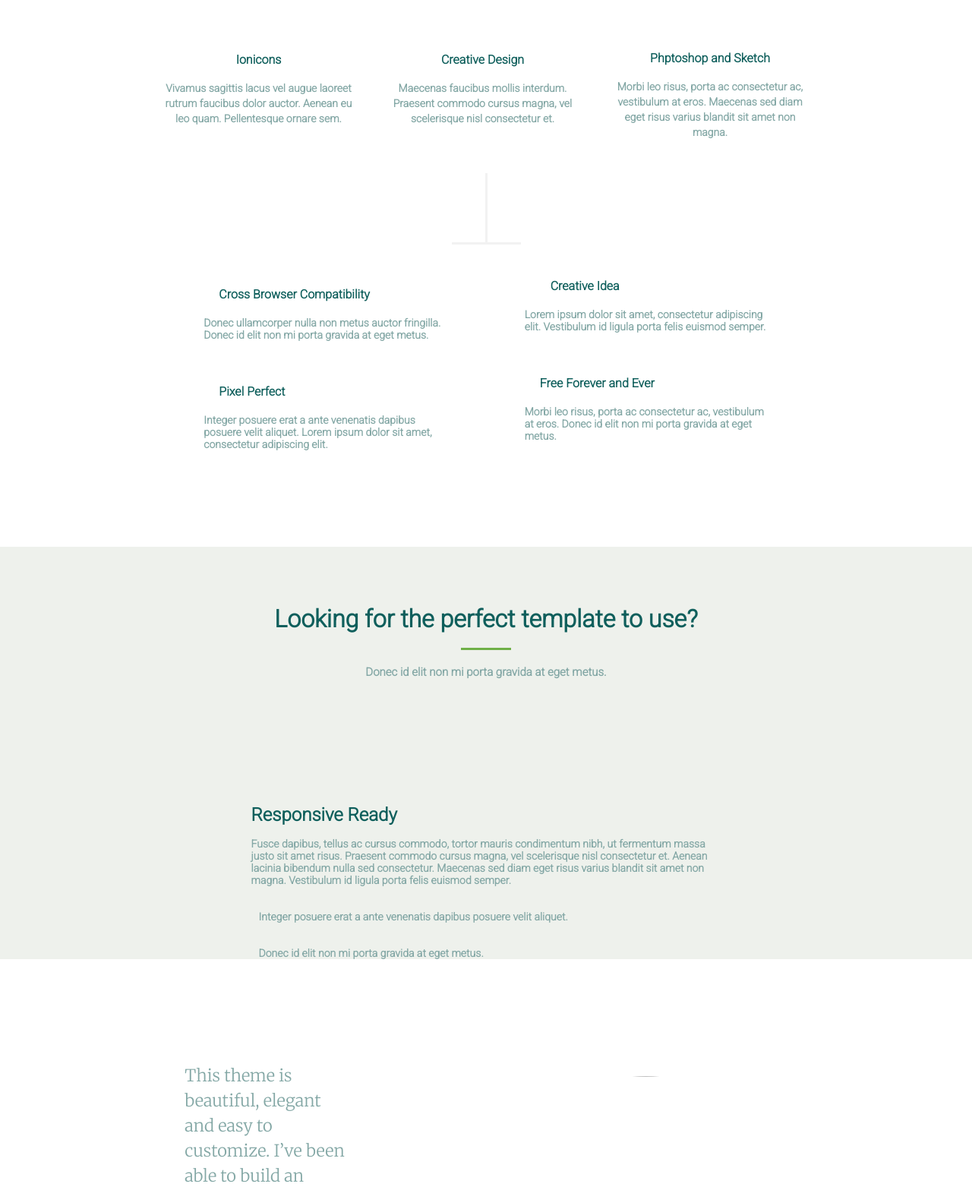
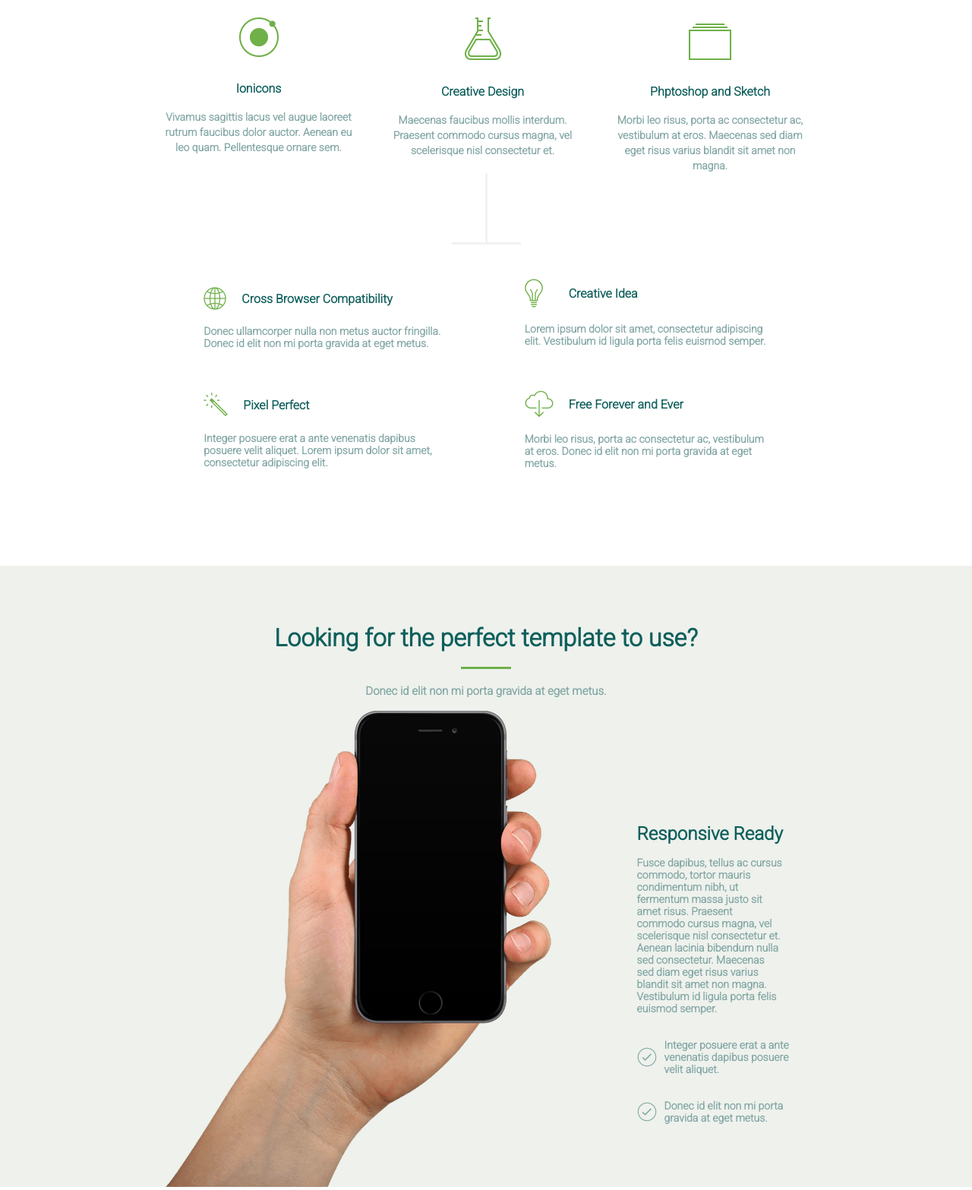
Before and after one commit to grishmasomavanshi/Assignment-1, a plain HTML site: page index.html in a window 1280 px wide. Shown: the part 976-2543 px from the top of the page at 76% size. Drawn offline with nearby package versions, Linux system fonts and the light colour scheme; files whose address does not match are found by name.

Commit message:
change in images

```diff
--- a/index.html
+++ b/index.html
@@ -68,7 +68,7 @@
     <div class="feat">
       <center>
         <div class="ion">
-          <img src="../wapikp/images/ionicons.png" alt="">
+          <img src="./images/ionicons.png" alt="">
           <h3>Ionicons</h3>
           <p>Vivamus sagittis lacus vel augue laoreet rutrum faucibus dolor auctor. Aenean eu leo quam. Pellentesque
             ornare sem.</p>
@@ -77,14 +77,14 @@
 
       <center>
         <div class="creat">
-          <img src="../wapikp/images/creative design.png" alt="">
+          <img src="./images/creative design.png" alt="">
           <h3>Creative Design</h3>
           <p>Maecenas faucibus mollis interdum. Praesent commodo cursus magna, vel scelerisque nisl consectetur et.</p>
         </div>
       </center>
       <center>
         <div class="photoshop">
-          <img src="../wapikp/images/photoshop.png" alt="">
+          <img src="./images/photoshop.png" alt="">
           <h3>Phptoshop and Sketch</h3>
           <p>Morbi leo risus, porta ac consectetur ac, vestibulum at eros. Maecenas sed diam eget risus varius blandit
             sit amet non magna.</p>
@@ -101,7 +101,7 @@
   <div class="feat2">
     <div class="col1">
       <div class="box">
-      <img src="../wapikp/images/browser.png" alt="">
+      <img src="./images/browser.png" alt="">
       <h3>Cross Browser Compatibility</h3>
       </div>
       <p>Donec ullamcorper nulla non metus auctor fringilla. Donec id elit non mi porta gravida at eget metus.</p>
@@ -109,7 +109,7 @@
 <br>
 <br>
 <div class="box">
-      <img src="../wapikp/images/pixel.png" alt="">
+      <img src="./images/pixel.png" alt="">
       <h3>Pixel Perfect</h3>
     </div>
       <p>Integer posuere erat a ante venenatis dapibus posuere velit aliquet. Lorem ipsum dolor sit amet, consectetur
@@ -119,7 +119,7 @@
 
     <div class="col2">
       <div class="box">
-      <img src="../wapikp/images/idea.png" alt="">
+      <img src="./images/idea.png" alt="">
       <h3 style="margin-left: 34px";>Creative Idea</h3>
     </div>
       <p>Lorem ipsum dolor sit amet, consectetur adipiscing elit. Vestibulum id ligula porta felis euismod semper.</p>
@@ -128,7 +128,7 @@
 <br>
 
 <div class="box">
-      <img src="../wapikp/images/free.png" alt="">
+      <img src="./images/free.png" alt="">
       <h3>Free Forever and Ever</h3>
     </div>
       <p>Morbi leo risus, porta ac consectetur ac, vestibulum at eros. Donec id elit non mi porta gravida at eget metus.
@@ -143,18 +143,18 @@
     <p>Donec id elit non mi porta gravida at eget metus.</p>
   </div>
   <div class="rr">
-    <img id="anime" src="../wapikp/images/responsive ready.png" alt="">
+    <img id="anime" src="./images/responsive ready.png" alt="">
     <div class="res">
       <h2>Responsive Ready</h2>
 
     <p>Fusce dapibus, tellus ac cursus commodo, tortor mauris condimentum nibh, ut fermentum massa justo sit amet risus. Praesent commodo cursus magna, vel scelerisque nisl consectetur et. Aenean lacinia bibendum nulla sed consectetur. Maecenas sed diam eget risus varius blandit sit amet non magna. Vestibulum id ligula porta felis euismod semper.</p>
 
      <div class="align">
-      <img src="../wapikp/images/verified.png" alt="">
+      <img src="./images/verified.png" alt="">
     <p >Integer posuere erat a ante venenatis dapibus posuere velit aliquet.</p>
   </div>
     <div class="align">
-    <img src="../wapikp/images/verified.png" alt="">
+    <img src="./images/verified.png" alt="">
       <p> Donec id elit non mi porta gravida at eget metus.</p>
     </div>
     </div>
@@ -167,7 +167,7 @@
 <p id="p2" style="color: #6FB048;">Valeria Boltneva</p>
   <p id="p2" style="color: #83A7A5 ">Director of Acme.Inc</p>
 </div>
-  <img src="../wapikp/images/Director.png" alt="">
+  <img src="./images/Director.png" alt="">
 </div>
 
 <section class="built">
@@ -176,7 +176,7 @@
     <h2>Built with High Attention to Details</h2>
     <p>Fusce dapibus, tellus ac cursus commodo, tortor mauris condimentum nibh, ut fermentum massa justo sit amet risus. Praesent commodo cursus magna, vel scelerisque nisl consectetur et. Aenean lacinia bibendum nulla sed consectetur. Maecenas sed diam eget risus varius blandit sit amet non magna. Vestibulum id ligula porta felis euismod semper. Integer posuere erat a ante venenatis dapibus posuere velit aliquet. Donec id elit non mi porta gravida at eget metus.</p>
   </div>
-    <img src="../wapikp/images/built.png" alt="">
+    <img src="./images/built.png" alt="">
     </div>
 </section>
 <section class="pricing">
@@ -236,9 +236,9 @@
 <div class="iplan">
   <div class="iplan1">
     <div class="img">
-     <img src="..//wapikp/images/verified.png" alt="">
-     <img src="..//wapikp/images/verified.png" alt="">
-     <img src="..//wapikp/images/verified.png" alt="">
+     <img src="./images/verified.png" alt="">
+     <img src="./images/verified.png" alt="">
+     <img src="./images/verified.png" alt="">
     </div>
     <div class="col">
      <p> Maecenas faucibus mollis interdum <br>
@@ -250,9 +250,9 @@
 
 <div class="iplan1">
   <div class="img">
-  <img src="..//wapikp/images/verified.png" alt="">
-  <img src="..//wapikp/images/verified.png" alt="">
-  <img src="..//wapikp/images/verified.png" alt="">
+  <img src="./images/verified.png" alt="">
+  <img src="./images/verified.png" alt="">
+  <img src="./images/verified.png" alt="">
 </div>
 <div class="col">
   <p>Vestibulum id ligula porta felis euismod <br>
@@ -263,9 +263,9 @@
 
 <div class="iplan1">
   <div class="img">
-  <img src="..//wapikp/images/verified.png" alt="">
-  <img src="..//wapikp/images/verified.png" alt="">
-  <img src="..//wapikp/images/verified.png" alt="">
+  <img src="./images/verified.png" alt="">
+  <img src="./images/verified.png" alt="">
+  <img src="./images/verified.png" alt="">
 </div>
 <div class="col">
   <p> Nulla vitae elit libero, a pharetra augue <br>
```
